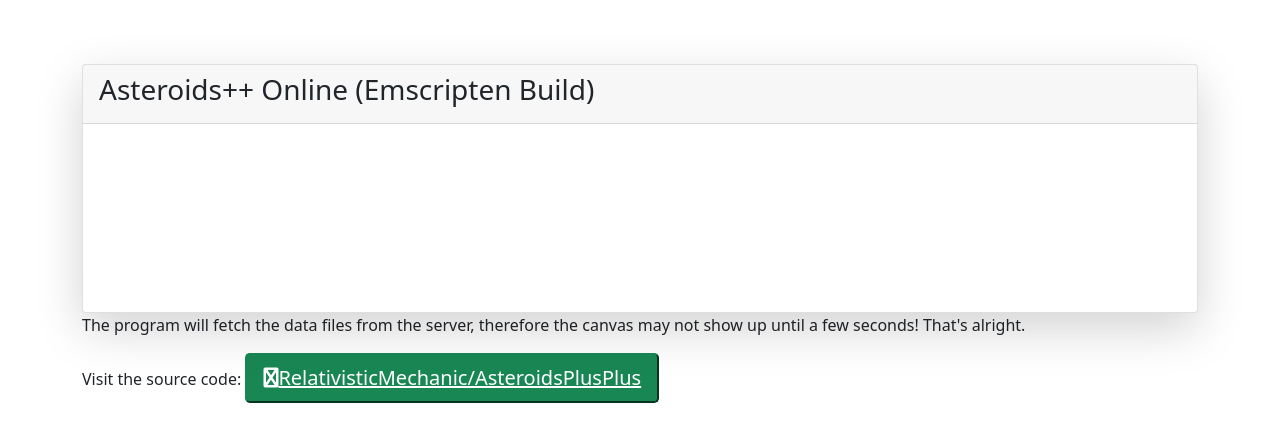
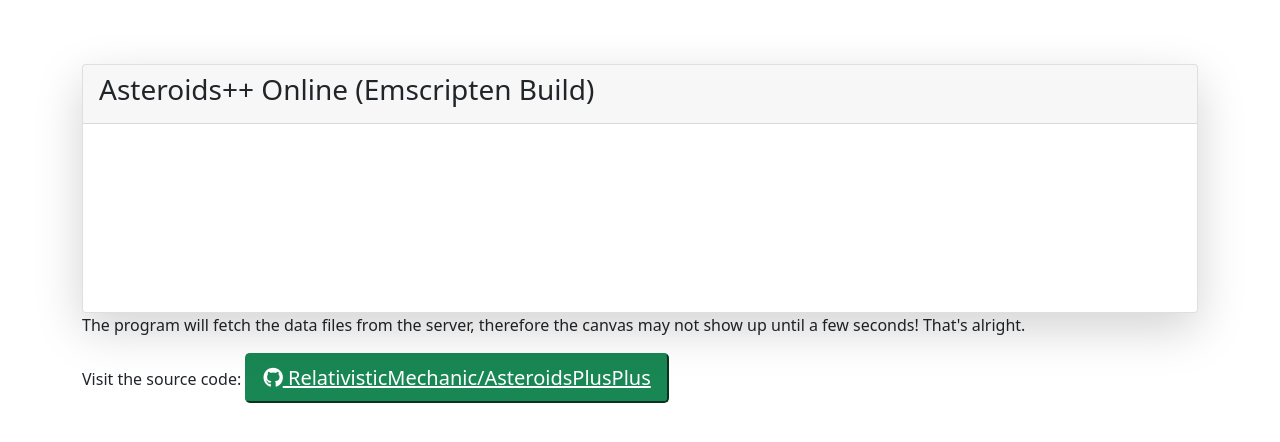
Before and after one commit to RelativisticMechanic/relativisticmechanic.github.io, a plain HTML site: page asteroidsplusplus/index.html in a window 1280 px wide. Drawn offline with nearby package versions, Linux system fonts and the light colour scheme; no server answers.

Commit message:
Update index.html

```diff
--- a/asteroidsplusplus/index.html
+++ b/asteroidsplusplus/index.html
@@ -48,7 +48,7 @@
         </div>
         <div class="row">
             <p>The program will fetch the data files from the server, therefore the canvas may not show up until a few seconds! That's alright.</p>
-            <p>Visit the source code: <button class="btn-success btn-lg"><a href="https://github.com/RelativisticMechanic/AsteroidsPlusPlus"><span class="fa fa-github"></span>RelativisticMechanic/AsteroidsPlusPlus</a></button></p>
+            <p>Visit the source code: <button class="btn-success btn-lg"><a href="https://github.com/RelativisticMechanic/AsteroidsPlusPlus"><span class="fa fa-brands fa-github"></span>&nbsp;RelativisticMechanic/AsteroidsPlusPlus</a></button></p>
         </div>
     </div>
     <script src="https://cdnjs.cloudflare.com/ajax/libs/jquery/3.7.0/jquery.min.js"
```
